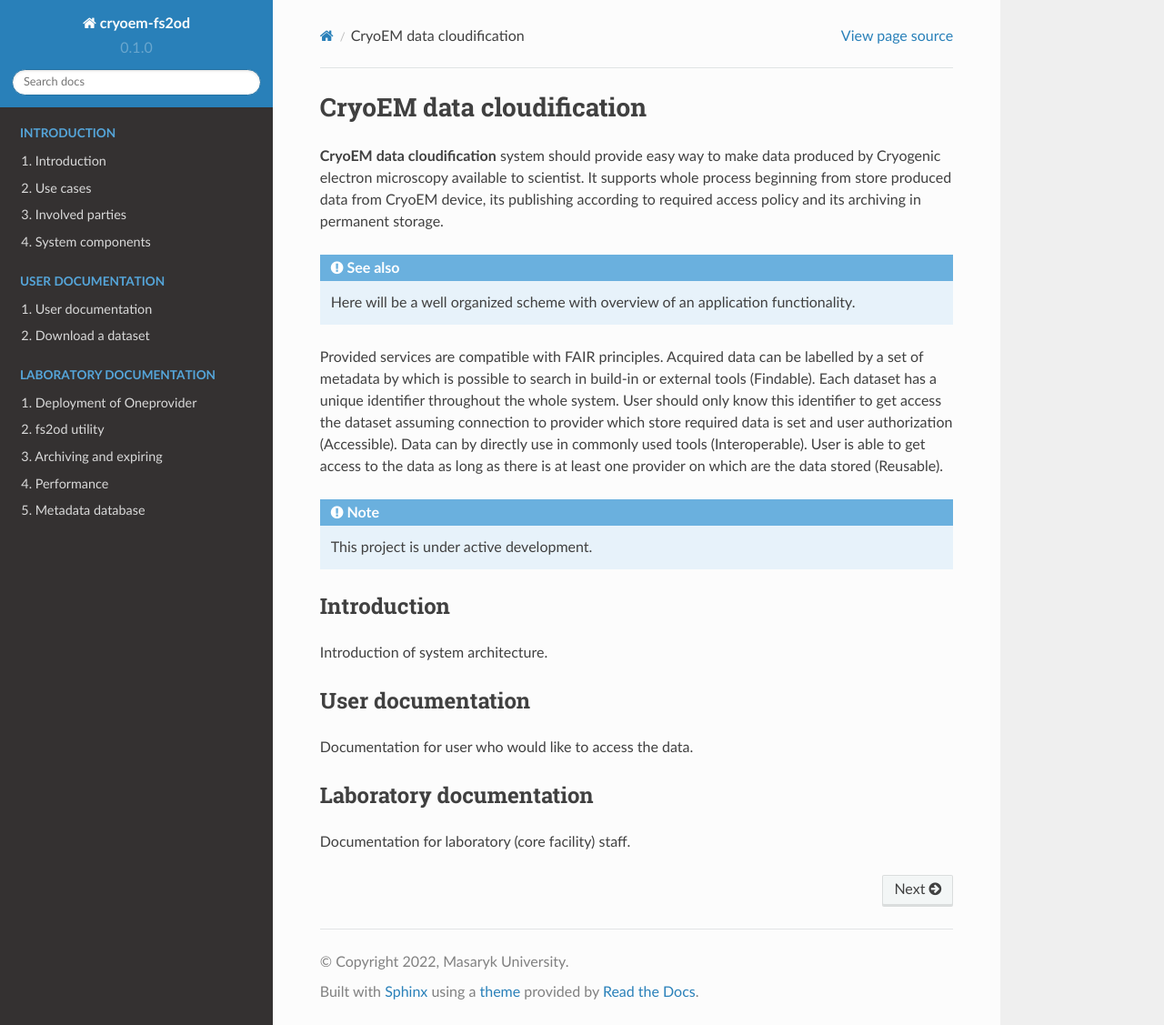
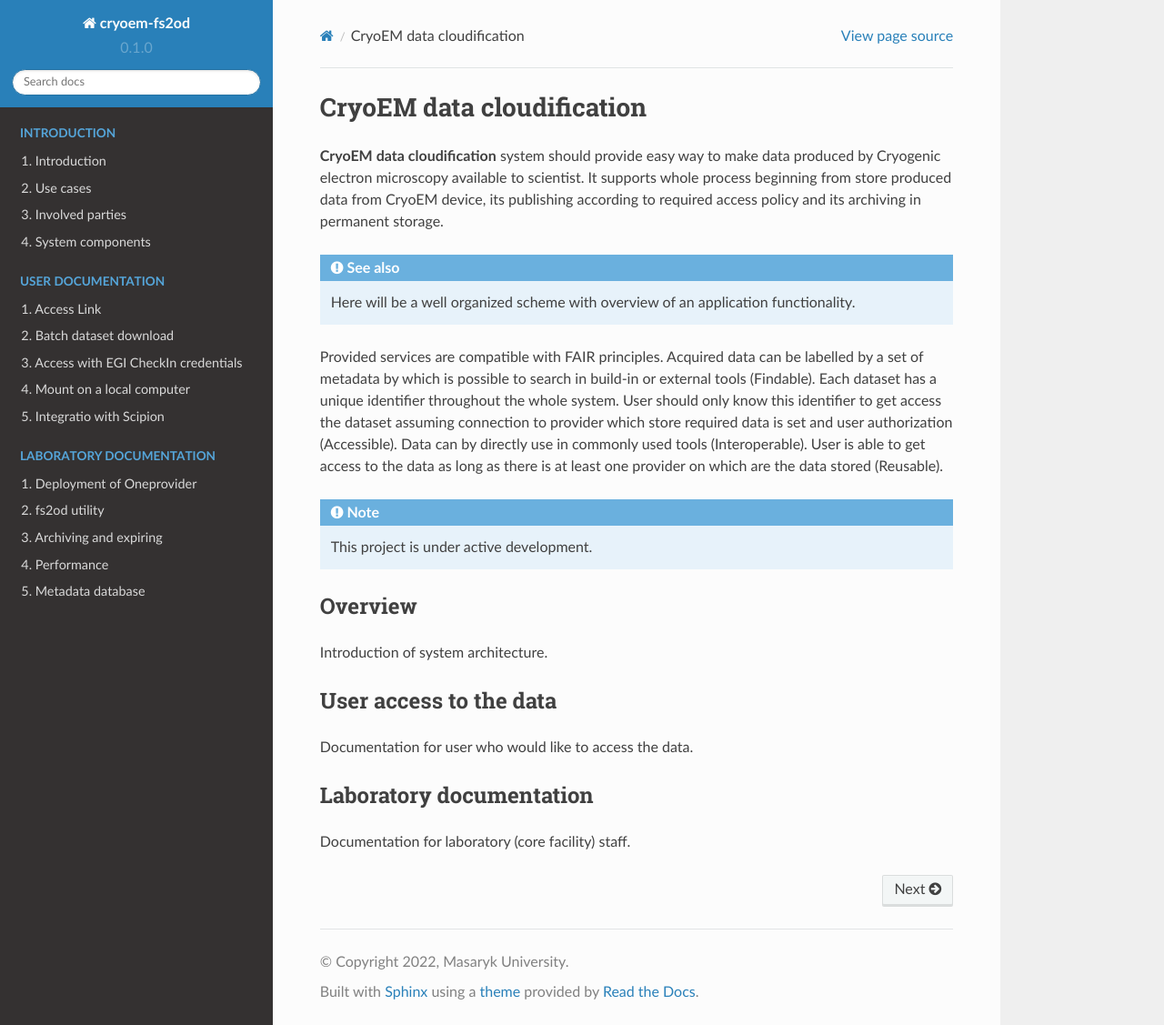
Before and after one commit to svobtom/onedata4sci, a Sphinx documentation site: the page built from docs/source/index.rst, in a window 1280 px wide and 1127 px high. Shown: the whole window at 91% size. Built offline with Sphinx 7.4.7 and the Read the Docs theme 2.0.0, drawn with Linux system fonts in a browser that asks for light colours.

Commit message:
prevrtana uzivatelska sekce

```diff
--- a/docs/source/index.rst
+++ b/docs/source/index.rst
@@ -15,8 +15,8 @@ Provided services are compatible with FAIR principles. Acquired data can be labe
 
    This project is under active development.
 
-Introduction
-------------
+Overview
+--------
 
 Introduction of system architecture.
 
@@ -30,8 +30,8 @@ Introduction of system architecture.
    introduction/roles
    introduction/components
 
-User documentation
-------------------
+User access to the data
+-----------------------
 
 Documentation for user who would like to access the data.
 
@@ -41,8 +41,11 @@ Documentation for user who would like to access the data.
    :numbered:
    :caption: User documentation
 
-   user/user
+   user/link
    user/download_all
+   user/checkin
+   user/mount
+   user/scipion
 
 Laboratory documentation
 ------------------------
--- a/docs/source/user/download_all.rst
+++ b/docs/source/user/download_all.rst
@@ -1,5 +1,5 @@
-Download a dataset
-==================
+Batch dataset download
+======================
 There is posibility to download whole dataset at once. Following steps can be used also applied on a directory (to download it recursively) or on a single file.
 
 At first you should have a unique identifier of space, directory or file.
```
Also changed, not shown: docs/source/user/checkin.rst (added, +35 -0 lines), docs/source/user/link.rst (added, +11 -0 lines), docs/source/user/mount.rst (added, +12 -0 lines), docs/source/user/scipion.rst (added, +7 -0 lines), docs/source/user/user.rst (deleted, +0 -51 lines).
